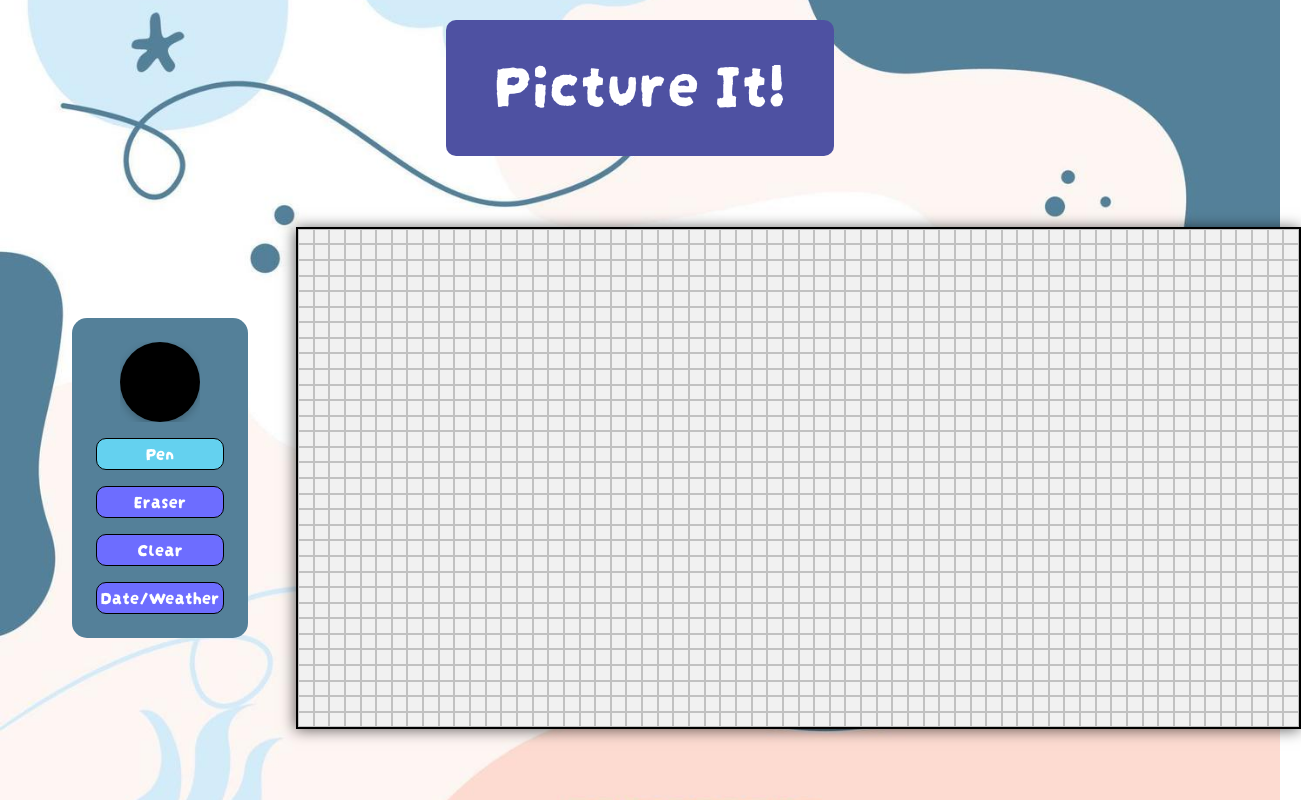
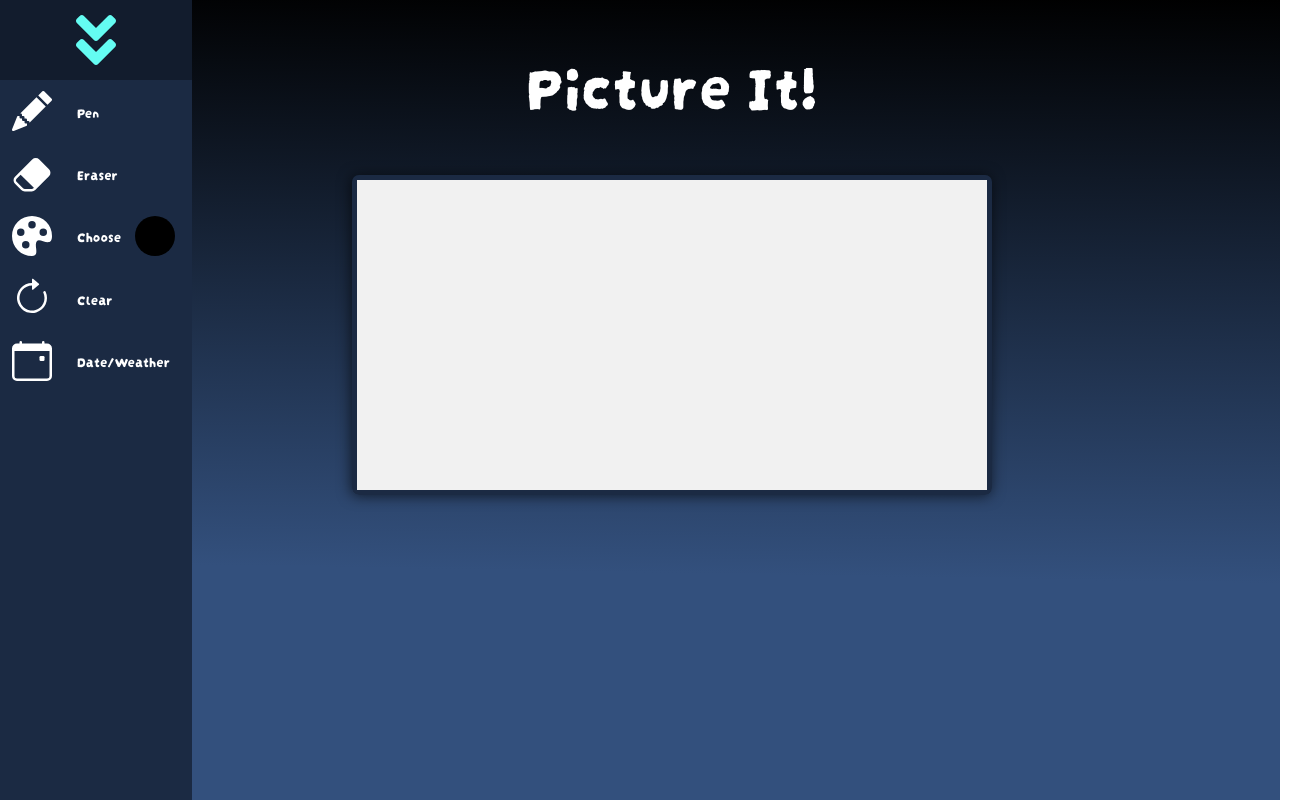
Before and after one commit to mlutz-devops/picture-it, a plain HTML site: page templates/index.html in a window 1280 px wide. Shown: the whole page, 1301 px wide, since content can reach past the window. Drawn offline with nearby package versions, Linux system fonts and the light colour scheme; no server answers.

Commit message:
new theme and quicker updates when drawing

```diff
--- a/static/js/script.js
+++ b/static/js/script.js
@@ -3,7 +3,7 @@ const socket = io.connect("127.0.0.1:80");
 const gridSize = 64;
 let date;
 let night = false;
-let eraserActive = false;
+let mode = "pen";
 let mouseDown = false;
 let currColor = "#000000";
 let currHour = "0";
@@ -23,7 +23,6 @@ const dateWeather = document.querySelector("#dw");
 const grid = document.getElementById("grid");
 
 dateWeather.addEventListener("click", (e) => {
-  e.target.classList.toggle("active-btn");
   showData = !showData;
   if (showData) {
     resetGrid();
@@ -40,22 +39,28 @@ dateWeather.addEventListener("click", (e) => {
 });
 clear.addEventListener("click", resetGrid);
 eraser.addEventListener("click", () => {
-  eraserActive = true;
+  mode = "eraser";
 });
 penBtn.addEventListener("click", () => {
-  eraserActive = false;
+  mode = "pen";
 });
-for (const btn of btns) {
-  btn.addEventListener("click", toggleActive);
-}
 document.body.onmousedown = () => {
   mouseDown = true;
 };
 document.body.onmouseup = () => {
+  updateGrid();
+  mouseDown = false;
+};
+document.body.ontouchstart = () => {
+  mouseDown = true;
+};
+document.body.ontouchend = () => {
+  updateGrid();
   mouseDown = false;
 };
 colorPicker.oninput = (e) => {
   currColor = e.target.value;
+  document.querySelector("#pen path").style.color = e.target.value;
 };
 socket.on("sendGrid", (data) => {
   drawGridFromServer(data);
@@ -135,8 +140,10 @@ function generateGrid(size) {
       tile.className = "square";
       tile.addEventListener("mousedown", changeColor);
       tile.addEventListener("mouseover", changeColor);
-      tile.addEventListener("mousedown", updateGrid);
-      tile.addEventListener("mouseover", updateGrid);
+      // tile.addEventListener("mousedown", updateGrid);
+      // tile.addEventListener("mouseover", updateGrid);
+      tile.addEventListener("touchstart", changeColor);
+      tile.addEventListener("touchmove", changeColor);
 
       gridRow.appendChild(tile);
     }
@@ -145,21 +152,12 @@ function generateGrid(size) {
   }
 }
 
-function toggleActive(e) {
-  const btns = document.querySelectorAll(".button");
-  if (e.target.id === "pen" || e.target.id === "eraser") {
-    for (const btn of btns) {
-      btn.className = "button";
-    }
-    e.target.classList.toggle("active-btn");
-  }
-}
-
 function changeColor(e) {
   if (mouseDown || e.type === "mousedown") {
-    if (eraserActive) {
+    ///////
+    if (mode === "eraser") {
       e.target.style.cssText = "";
-    } else if (e.target.className === "square") {
+    } else if (mode === "pen") {
       e.target.style.cssText = `background-color:${currColor}`;
     }
   }
@@ -168,6 +166,7 @@ function changeColor(e) {
 const weatherColors = ["#c4c4c4", "#8195a6", "#faf323", "#fad726"];
 window.onpageshow = () => {
   start();
+  socket.emit("getGrid");
 };
 
 function drawSymbol(symbol, x, y, colors) {
@@ -274,6 +273,11 @@ function drawDate() {
     drawString(day.toLowerCase(), centerX(1) + 9, centerY(1) - 10, "black");
     drawString(month.toLowerCase(), centerX(1) + 1, centerY(1), "black");
     drawString(date.getDate().toString(), centerX(1) + 21, centerY(1), "black");
+    clearString(
+      `${currHour}:${currMin}`,
+      centerStringX(`${currHour}:${currMin}`) + 14,
+      centerY(1) + 10
+    );
     drawString(
       `${currHour}:${currMin}`,
       centerStringX(`${currHour}:${currMin}`) + 14,
--- a/static/stylesheets/styles.css
+++ b/static/stylesheets/styles.css
@@ -1,6 +1,12 @@
 @font-face {
   font-family: "doodle";
   src: url("../font/DarumadropOne-Regular.ttf");
+}
+:root {
+  --nav-bg: rgb(27, 42, 67);
+  --hover: rgb(18, 28, 45);
+  --main: rgb(157, 160, 255);
+  --light-blue: rgb(100, 252, 242);
 }
 * {
   box-sizing: border-box;
@@ -11,29 +17,28 @@
   /* outline: 1px solid red; */
 }
 .content {
-  display: flex;
-  flex-direction: column;
   height: 100vh;
   width: 100vw;
-  justify-content: center;
-  align-items: center;
   /* gap: 5vh; */
-  background-image: url("../images/doodles-bg.jpeg");
-  background-size: cover;
+  /* background-image: url("https://as1.ftcdn.net/v2/jpg/03/33/50/86/1000_F_333508696_YFaCwXTuIiYNHeRltj3vTg6DUpabWDDu.jpg"); */
+  /* background-size: cover;
   background-repeat: no-repeat;
-  background-position: center center;
+  background-position: center center; */
+  background: linear-gradient(181deg, rgba(0, 0, 0, 1) 0%, rgba(51, 80, 125, 1) 71%);
+  /* background-color: rgb(136, 179, 195); */
 }
 #grid {
-  border: 2px solid black;
+  border: 5px solid var(--nav-bg);
+  border-radius: 7px;
   display: flex;
-  height: 80%;
-  flex-shrink: 0;
+  height: 20rem;
   box-shadow: -1px 1px 14px 0px rgba(0, 0, 0, 0.62);
   aspect-ratio: 64 / 32;
 }
 #color-picker {
-  height: 80px;
-  width: 80px;
+  margin-left: 14px;
+  height: 40px;
+  width: 40px;
   border: none;
   background-color: inherit;
 }
@@ -44,17 +49,16 @@ input[type="color"]::-webkit-color-swatch-wrapper {
 input[type="color"]::-webkit-color-swatch {
   border: none;
   border-radius: 50px;
-  box-shadow: rgba(0, 0, 0, 0.24) 0px 3px 8px;
+  /* box-shadow: rgba(0, 0, 0, 0.24) 0px 3px 8px; */
 }
 .title {
   font-size: 4rem;
-  background-color: rgba(78, 81, 162, 255);
-  padding: 0.75rem 3rem 2rem;
+  /* background-color: var(--nav-bg); */
   border-radius: 10px;
-  margin-top: 20px;
+  margin-top: 35px;
 }
 .square {
-  border: 1px solid rgba(0, 0, 0, 0.2);
+  /* border: 1px solid rgba(0, 0, 0, 0.2); */
   background-color: #f1f1f1;
   flex-grow: 100;
 }
@@ -67,65 +71,99 @@ input[type="color"]::-webkit-color-swatch {
   background-color: black;
 }
 .main {
-  width: 90%;
-  height: 90%;
   display: flex;
+  flex-direction: column;
   align-items: center;
-  justify-content: space-around;
-  /* background-color: rgba(35, 35, 99, 255); */
-  padding: 0.5rem 0.5rem;
   border-radius: 35px;
   gap: 3rem;
+  margin-left: 4rem;
+  /* background-color: rgba(35, 35, 99, 255); */
   /* box-shadow: -1px 1px 14px 0px rgba(0, 0, 0, 0.62); */
 }
 .controls {
-  display: flex;
-  flex-direction: column;
-  justify-content: center;
-  align-items: center;
-  gap: 1rem;
-  background-color: rgba(84, 128, 153, 255);
-  padding: 1.5rem;
-  border-radius: 15px;
+  position: fixed;
+  height: 100vh;
+  width: 4rem;
+  background-color: var(--nav-bg);
+  overflow: hidden;
+  transition: 350ms ease-in;
+}
+.controls:hover {
+  width: 12rem;
+  transition: 350ms ease-out;
+}
+.controls:hover #arrow svg {
+  width: 3.5rem;
+  rotate: 90deg;
+}
+.controls:hover #arrow path {
+  color: var(--light-blue);
 }
 .button {
-  border: 1px solid black;
-  width: 8rem;
-  height: 2rem;
-  font-size: 1.15rem;
-  border-radius: 10px;
+  border: none;
+  width: 12rem;
+  height: auto;
   padding-bottom: 5px;
-  background-color: rgb(109, 109, 255);
-  text-align: center;
+  background-color: inherit;
+  font-size: 0.9rem;
+  display: flex;
+  padding: 0.7rem 0rem 0.7rem 0.75rem;
 }
-.active-btn {
-  background-color: rgb(100, 209, 239);
+.button svg {
+  width: 2.5rem;
+  height: auto;
+}
+.button:hover * {
+  cursor: default;
+  color: var(--light-blue);
+}
+.button:hover {
+  background-color: var(--hover);
+}
+.button:hover path {
+  color: var(--light-blue);
+  transition: 200ms ease-out;
+}
+.nav-item {
+  padding-left: 25px;
+  align-self: center;
+}
+#arrow {
+  background-color: var(--hover);
+  display: flex;
+  justify-content: center;
+  padding: 0.5rem;
+}
+#arrow svg {
+  width: 3rem;
+  height: auto;
+  transition: 350ms ease-in;
 }
 
-@media (max-width: 1000px) {
-  .main {
-    flex-direction: column;
-    gap: 0;
-    height: 50%;
+@media (max-width: 732px) {
+  #grid {
+    height: 15rem;
   }
-  .controls {
-    flex-direction: row;
-    gap: 0.5rem;
-    padding: 0.9rem;
-    border-radius: 25px;
-  }
-  .button {
-    font-size: 0.7rem;
-    width: 3rem;
-    height: 2.3rem;
-  }
-  #color-picker {
-    height: 40px;
-    width: 40px;
-    border: none;
-    background-color: inherit;
-  }
+}
+@media (max-width: 550px) {
   #grid {
     height: 10rem;
   }
+  .controls {
+    width: 100vw;
+    height: auto;
+    display: flex;
+  }
+  .button {
+    flex-direction: column;
+    align-items: center;
+    padding: 0.7rem 0.75rem 0rem 0.75rem;
+  }
+  .nav-item {
+    padding: 0;
+    padding-top: 20px;
+  }
+  #color-picker {
+    margin: 0;
+  }
 }
--- a/templates/index.html
+++ b/templates/index.html
@@ -12,15 +12,122 @@
   </head>
   <body>
     <div class="content">
-      <div class="title">Picture It!</div>
+      <div class="controls">
+        <div id="arrow">
+          <!-- <svg
+            xmlns="http://www.w3.org/2000/svg"
+            width="16"
+            height="16"
+            fill="currentColor"
+            class="bi bi-caret-right-fill"
+            viewBox="0 0 16 16"
+          >
+            <path
+              d="m12.14 8.753-5.482 4.796c-.646.566-1.658.106-1.658-.753V3.204a1 1 0 0 1 1.659-.753l5.48 4.796a1 1 0 0 1 0 1.506z"
+            />
+          </svg> -->
+          <svg
+            aria-hidden="true"
+            focusable="false"
+            data-prefix="fas"
+            data-icon="angle-double-right"
+            class="svg-inline--fa fa-angle-double-right fa-w-14"
+            role="img"
+            xmlns="http://www.w3.org/2000/svg"
+            viewBox="0 0 448 512"
+          >
+            <path
+              fill="currentColor"
+              d="M224.3 273l-136 136c-9.4 9.4-24.6 9.4-33.9 0l-22.6-22.6c-9.4-9.4-9.4-24.6 0-33.9l96.4-96.4-96.4-96.4c-9.4-9.4-9.4-24.6 0-33.9L54.3 103c9.4-9.4 24.6-9.4 33.9 0l136 136c9.5 9.4 9.5 24.6.1 34zm192-34l-136-136c-9.4-9.4-24.6-9.4-33.9 0l-22.6 22.6c-9.4 9.4-9.4 24.6 0 33.9l96.4 96.4-96.4 96.4c-9.4 9.4-9.4 24.6 0 33.9l22.6 22.6c9.4 9.4 24.6 9.4 33.9 0l136-136c9.4-9.2 9.4-24.4 0-33.8z"
+            ></path>
+          </svg>
+        </div>
+        <button class="button" id="pen">
+          <svg
+            xmlns="http://www.w3.org/2000/svg"
+            width="16"
+            height="16"
+            fill="currentColor"
+            class="bi bi-pencil-fill"
+            viewBox="0 0 16 16"
+          >
+            <path
+              d="M12.854.146a.5.5 0 0 0-.707 0L10.5 1.793 14.207 5.5l1.647-1.646a.5.5 0 0 0 0-.708l-3-3zm.646 6.061L9.793 2.5 3.293 9H3.5a.5.5 0 0 1 .5.5v.5h.5a.5.5 0 0 1 .5.5v.5h.5a.5.5 0 0 1 .5.5v.5h.5a.5.5 0 0 1 .5.5v.207l6.5-6.5zm-7.468 7.468A.5.5 0 0 1 6 13.5V13h-.5a.5.5 0 0 1-.5-.5V12h-.5a.5.5 0 0 1-.5-.5V11h-.5a.5.5 0 0 1-.5-.5V10h-.5a.499.499 0 0 1-.175-.032l-.179.178a.5.5 0 0 0-.11.168l-2 5a.5.5 0 0 0 .65.65l5-2a.5.5 0 0 0 .168-.11l.178-.178z"
+            />
+          </svg>
+          <span class="nav-item">Pen</span>
+        </button>
+        <button class="button" id="eraser">
+          <svg
+            xmlns="http://www.w3.org/2000/svg"
+            width="16"
+            height="16"
+            fill="currentColor"
+            class="bi bi-eraser-fill"
+            viewBox="0 0 16 16"
+          >
+            <path
+              d="M8.086 2.207a2 2 0 0 1 2.828 0l3.879 3.879a2 2 0 0 1 0 2.828l-5.5 5.5A2 2 0 0 1 7.879 15H5.12a2 2 0 0 1-1.414-.586l-2.5-2.5a2 2 0 0 1 0-2.828l6.879-6.879zm.66 11.34L3.453 8.254 1.914 9.793a1 1 0 0 0 0 1.414l2.5 2.5a1 1 0 0 0 .707.293H7.88a1 1 0 0 0 .707-.293l.16-.16z"
+            />
+          </svg>
+          <span class="nav-item">Eraser</span>
+        </button>
+        <div class="button">
+          <svg
+            xmlns="http://www.w3.org/2000/svg"
+            width="16"
+            height="16"
+            fill="currentColor"
+            class="bi bi-palette-fill"
+            viewBox="0 0 16 16"
+          >
+            <path
+              d="M12.433 10.07C14.133 10.585 16 11.15 16 8a8 8 0 1 0-8 8c1.996 0 1.826-1.504 1.649-3.08-.124-1.101-.252-2.237.351-2.92.465-.527 1.42-.237 2.433.07zM8 5a1.5 1.5 0 1 1 0-3 1.5 1.5 0 0 1 0 3zm4.5 3a1.5 1.5 0 1 1 0-3 1.5 1.5 0 0 1 0 3zM5 6.5a1.5 1.5 0 1 1-3 0 1.5 1.5 0 0 1 3 0zm.5 6.5a1.5 1.5 0 1 1 0-3 1.5 1.5 0 0 1 0 3z"
+            />
+          </svg>
+          <span class="nav-item">Choose</span>
+          <input type="color" id="color-picker" />
+        </div>
+        <button class="button" id="clear">
+          <svg
+            xmlns="http://www.w3.org/2000/svg"
+            width="16"
+            height="16"
+            fill="currentColor"
+            class="bi bi-arrow-clockwise"
+            viewBox="0 0 16 16"
+          >
+            <path
+              fill-rule="evenodd"
+              d="M8 3a5 5 0 1 0 4.546 2.914.5.5 0 0 1 .908-.417A6 6 0 1 1 8 2v1z"
+            />
+            <path
+              d="M8 4.466V.534a.25.25 0 0 1 .41-.192l2.36 1.966c.12.1.12.284 0 .384L8.41 4.658A.25.25 0 0 1 8 4.466z"
+            />
+          </svg>
+          <span class="nav-item">Clear</span>
+        </button>
+        <button class="button" id="dw">
+          <svg
+            xmlns="http://www.w3.org/2000/svg"
+            width="16"
+            height="16"
+            fill="currentColor"
+            class="bi bi-calendar-event"
+            viewBox="0 0 16 16"
+          >
+            <path
+              d="M11 6.5a.5.5 0 0 1 .5-.5h1a.5.5 0 0 1 .5.5v1a.5.5 0 0 1-.5.5h-1a.5.5 0 0 1-.5-.5v-1z"
+            />
+            <path
+              d="M3.5 0a.5.5 0 0 1 .5.5V1h8V.5a.5.5 0 0 1 1 0V1h1a2 2 0 0 1 2 2v11a2 2 0 0 1-2 2H2a2 2 0 0 1-2-2V3a2 2 0 0 1 2-2h1V.5a.5.5 0 0 1 .5-.5zM1 4v10a1 1 0 0 0 1 1h12a1 1 0 0 0 1-1V4H1z"
+            />
+          </svg>
+          <span class="nav-item">Date/Weather</span>
+        </button>
+      </div>
       <main class="main">
-        <div class="controls">
-          <input type="color" id="color-picker" />
-          <button class="button active-btn" id="pen">Pen</button>
-          <button class="button" id="eraser">Eraser</button>
-          <button class="button" id="clear">Clear</button>
-          <button class="button" id="dw">Date/Weather</button>
-        </div>
+        <div class="title">Picture It!</div>
         <div id="grid"></div>
       </main>
     </div>
```
Also changed, not shown: static/images/dark-doodles.avif (added), static/images/doodles-bg.jpeg (deleted), static/images/purp.jpeg (deleted), static/images/trumpet.jpeg (added), 1 other file.
